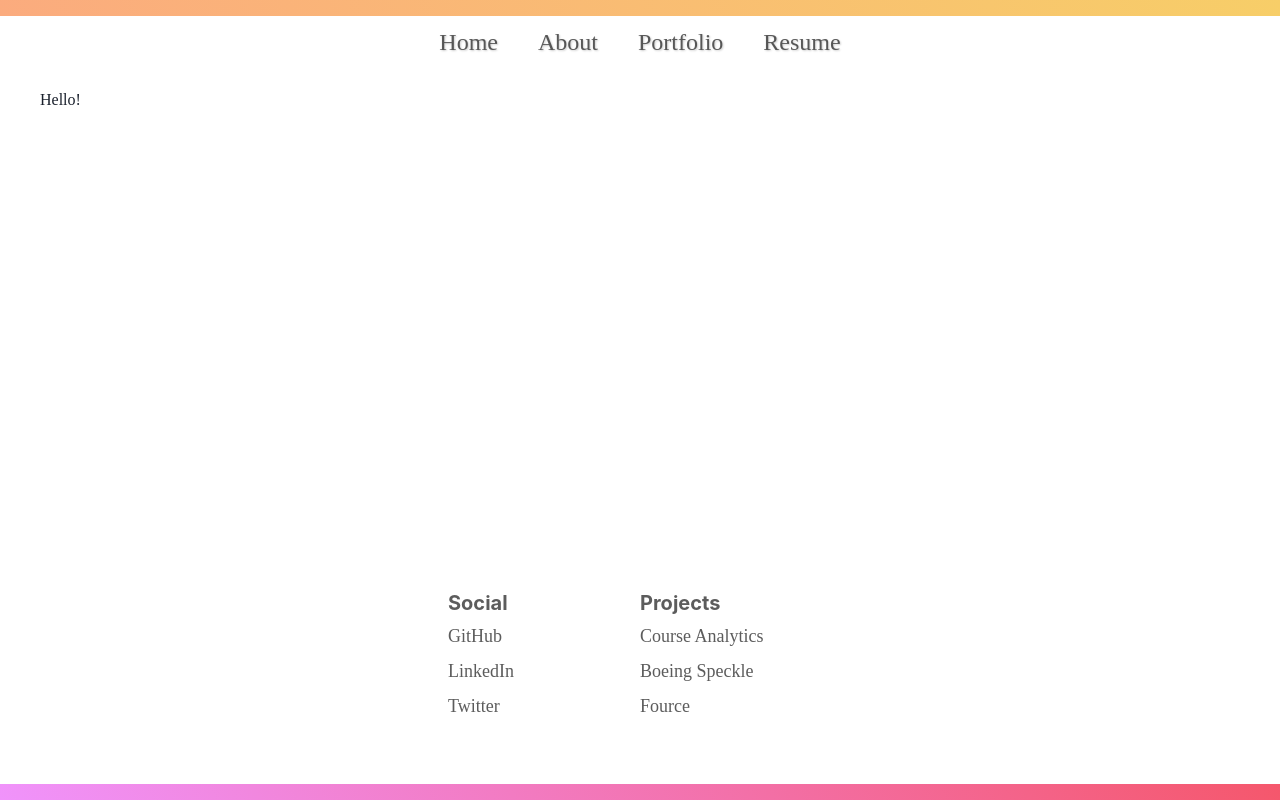
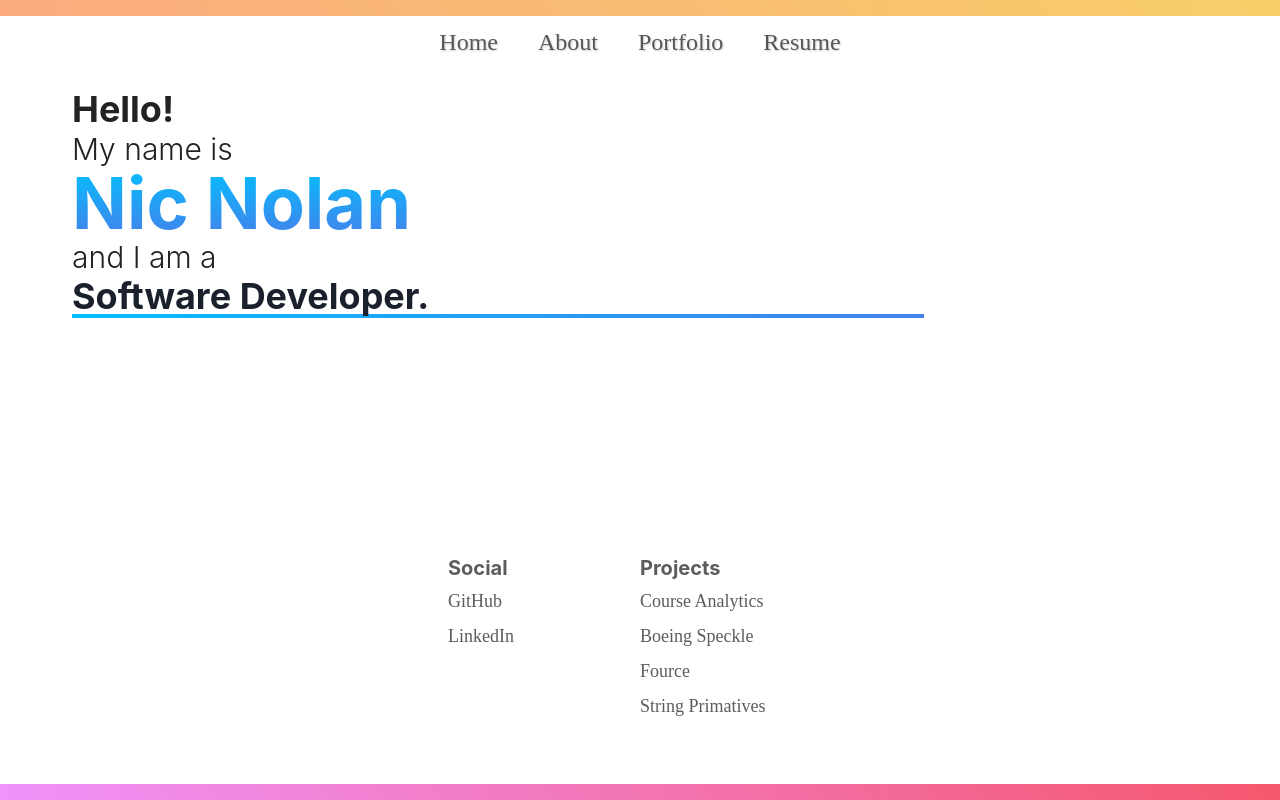
Before and after one commit to NicNol/nic-nolan-portfolio, a Next.js app: page / in a window 1280 px wide. Built offline with nearby package versions, Linux system fonts and the light colour scheme; a web font is replaced by a local one.

Commit message:
Basic welcome message

```diff
--- a/components/Footer/Footer.tsx
+++ b/components/Footer/Footer.tsx
@@ -1,4 +1,4 @@
-import { Box, Flex, Link, Heading, Stack } from "@chakra-ui/react";
+import { Box, Flex } from "@chakra-ui/react";
 import FooterNavStack from "./FooterNavStack";
 import FooterNavHeader from "./FooterNavHeader";
 import FooterNavLink from "./FooterNavLink";
@@ -16,13 +16,13 @@ export default function Footer() {
                     <FooterNavHeader>Social</FooterNavHeader>
                     <FooterNavLink>GitHub</FooterNavLink>
                     <FooterNavLink>LinkedIn</FooterNavLink>
-                    <FooterNavLink>Twitter</FooterNavLink>
                 </FooterNavStack>
                 <FooterNavStack>
                     <FooterNavHeader>Projects</FooterNavHeader>
                     <FooterNavLink>Course Analytics</FooterNavLink>
                     <FooterNavLink>Boeing Speckle</FooterNavLink>
                     <FooterNavLink>Fource</FooterNavLink>
+                    <FooterNavLink>String Primatives</FooterNavLink>
                 </FooterNavStack>
             </Flex>
 
--- a/pages/index.tsx
+++ b/pages/index.tsx
@@ -1,7 +1,7 @@
 import type { NextPage } from "next";
 import Head from "next/head";
 import PageWrapper from "../components/PageWrapper";
-import { Flex } from "@chakra-ui/react";
+import { Box, Heading } from "@chakra-ui/react";
 
 const Home: NextPage = () => {
     return (
@@ -23,7 +23,40 @@ const Home: NextPage = () => {
                     content="width=device-width, initial-scale=1.0"
                 />
             </Head>
-            <PageWrapper>Hello!</PageWrapper>
+            <PageWrapper>
+                <Box px={8}>
+                    <Heading color={"#222"} size={"xl"}>
+                        Hello!
+                    </Heading>
+                    <Heading fontWeight={"300"} color={"#222"} size={"lg"}>
+                        My name is
+                    </Heading>
+                    <Heading
+                        bgGradient={
+                            "linear-gradient(to top, #4481eb 0%, #04befe 100%)"
+                        }
+                        bgClip={"text"}
+                        display={"block"}
+                        size={"4xl"}
+                        fontWeight={"700"}
+                    >
+                        Nic Nolan
+                    </Heading>
+                    <Heading fontWeight={"300"} color={"#222"} size={"lg"}>
+                        and I am a
+                    </Heading>
+                    <Heading
+                        backgroundImage={
+                            "linear-gradient(to left, #4481eb 0%, #04befe 100%)"
+                        }
+                        backgroundPosition={"left bottom"}
+                        backgroundRepeat={"no-repeat"}
+                        backgroundSize={"75% 10%"}
+                    >
+                        Software Developer.
+                    </Heading>
+                </Box>
+            </PageWrapper>
         </>
     );
 };
```
